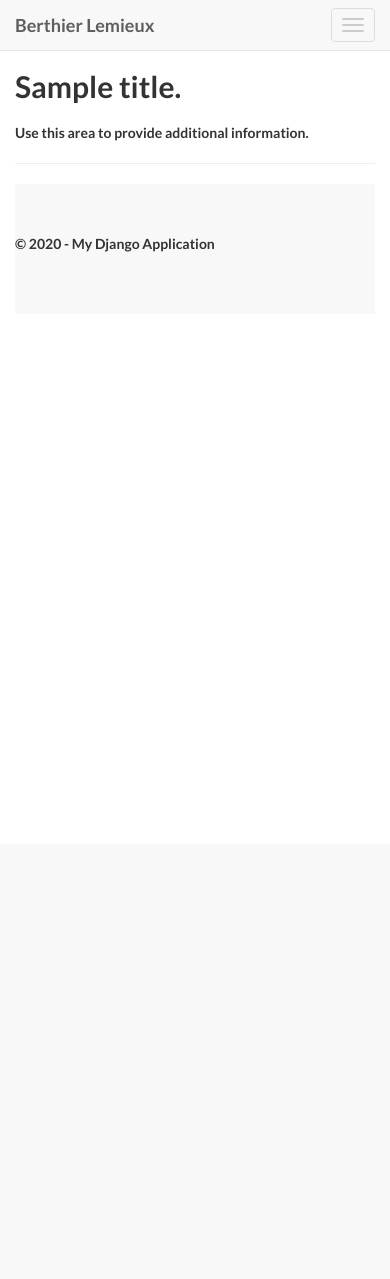
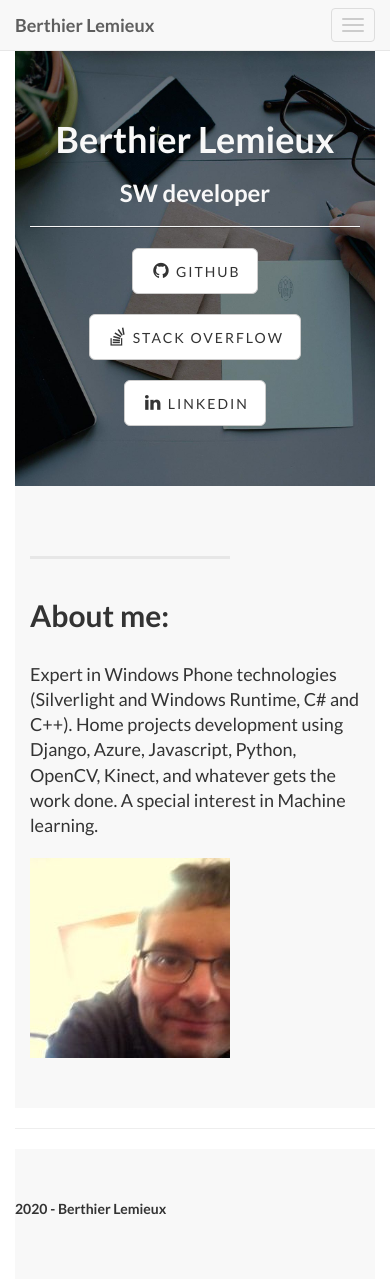
Before and after one commit to blelem/HireMeOrGiveMeABeer, a Django app: template WebProject/app/templates/app/about.html in a window 390 px wide. Before the commit the page ends 252 px from the top, so only its background shows below. Run offline with Django 3.2, Linux system fonts and the light colour scheme; the template is opened without the code that fills it: most values are stand-ins (such as "Sample title", 1, 10 or a date in 2020); some libraries are stand-ins or nearby versions.

Commit message:
Created the about page. Reformat of the portfolio page.

```diff
--- a/WebProject/DjangoWebProject/urls.py
+++ b/WebProject/DjangoWebProject/urls.py
@@ -15,10 +15,11 @@ from app.forms import BootstrapAuthenticationForm
 
 urlpatterns = patterns('',
     # Examples:
-    url(r'^$', 'app.views.home', name='home'),
+    url(r'^$', 'app.views.about', name='about'),
     url(r'^matchFeatures$', 'app.views.matchFeatures', name='matchFeatures'),
     url(r'^matchFeatures/merge$', 'app.views.merge', name='merge'),
     url(r'^about', 'app.views.about', name='about'),
+    url(r'^portfolio', 'app.views.portfolio', name='portfolio'),
     url(r'^login/$',
         'django.contrib.auth.views.login',
         {
--- a/WebProject/app/templates/app/about.html
+++ b/WebProject/app/templates/app/about.html
@@ -1,10 +1,65 @@
 {% extends "app/layout.html" %}
+{% block content %}
+{% load staticfiles %}
 
-{% block content %}
+ <!-- Header -->
+    <a name="about"></a>
+    <div class="intro-header">
+        <div class="container">
 
-<h2>{{ title }}.</h2>
-<h3>{{ message }}</h3>
+            <div class="row">
+                <div class="col-lg-12">
+                    <div class="intro">
+                        <h1>Berthier Lemieux</h1>
+                        <h3>SW developer</h3>
+                        <hr class="intro-divider">
+                        <ul class="list-inline intro-social-buttons">
+                            <li>
+                                <a href="http://github.com/blelem" class="btn btn-default btn-lg"><i class="fa fa-github fa-fw"></i> <span class="network-name">Github</span></a>
+                            </li>
+                            <li>
+                                <a href="http://stackoverflow.com/users/867248/berthier-lemieux?tab=topactivity" class="btn btn-default btn-lg"><i class="fa fa-stack-overflow fa-fw"></i> <span class="network-name">Stack overflow</span></a>
+                            </li>
+                            <li>
+                                <a href="https://www.linkedin.com/in/berthierlemieux" class="btn btn-default btn-lg"><i class="fa fa-linkedin fa-fw"></i> <span class="network-name">Linkedin</span></a>
+                            </li>
+                        </ul>
+                    </div>
+                </div>
+            </div>
 
-<p>Use this area to provide additional information.</p>
+        </div>
+        <!-- /.container -->
+
+    </div>
+    <!-- /.intro-header -->
+
+
+    <!-- Page Content -->
+
+	<a  name="services"></a>
+    <div class="content-section-a">
+
+        <div class="container">
+            <div class="row">
+                <div class="col-lg-7 col-sm-6">
+                    <hr class="section-heading-spacer">
+                    <div class="clearfix"></div>
+                    <h2 class="section-heading">About me:</h2>
+                    <p class="lead"> Expert in Windows Phone technologies (Silverlight and Windows Runtime, C# and C++). Home projects development using Django, Azure, Javascript, Python, OpenCV, Kinect, and whatever gets the work done.
+                        A special interest in Machine learning.
+                              </p>
+                </div>
+                <div class="col-lg-3 col-lg-offset-1 col-sm-3">
+                    <img class="img-responsive" src="{% static 'app/img/berthier.jpg' %}" alt="" />
+                </div>
+            </div>
+
+        </div>
+        <!-- /.container -->
+
+    </div>
+    <!-- /.content-section-a -->
+
 
 {% endblock %}
--- a/WebProject/app/templates/app/layout.html
+++ b/WebProject/app/templates/app/layout.html
@@ -36,9 +36,8 @@
             </div>
             <div class="navbar-collapse collapse">
                 <ul class="nav navbar-nav navbar-right">
-                    <li><a href="{% url 'home' %}">Home</a></li>
-                    <li><a href="{% url 'about' %}">About</a></li>
-                    <li><a href="{% url 'matchFeatures' %}">Match Features</a></li>
+                    <li><a href="{% url 'about' %}">About Me</a></li>
+                    <li><a href="{% url 'portfolio' %}">Portfolio</a></li>
                 </ul>
             </div>
         </div>
@@ -48,7 +47,7 @@
 {% block content %}{% endblock %}
         <hr/>
         <footer>
-            <p>&copy; {{ year }} - My Django Application</p>
+            <p>{{ year }} - Berthier Lemieux</p>
         </footer>
     </div>
 
```
Also changed, not shown: WebProject/app/templates/app/Portfolio.html (renamed from WebProject/app/templates/app/index.html, +34 -66 lines), WebProject/app/views.py (+30 -14 lines), 2 other files.
